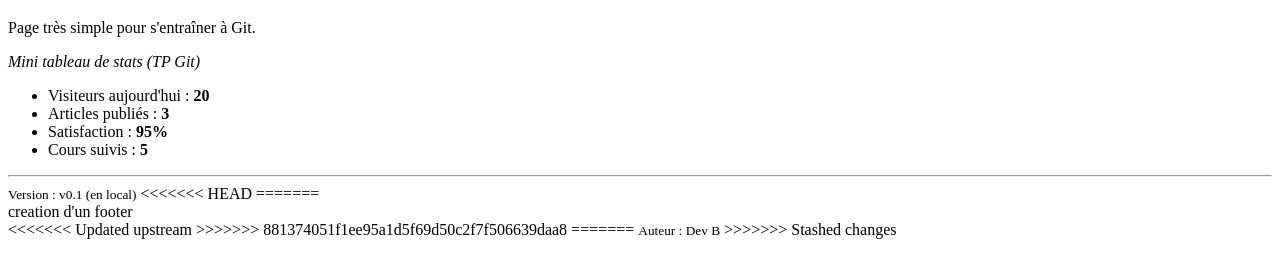
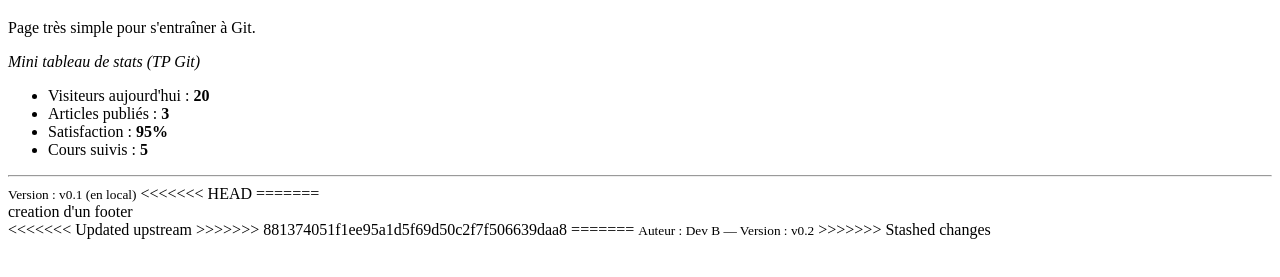
Before and after one commit to beverlymatassa2-lab/mini-stats-A, a plain HTML site: page index.html in a window 1280 px wide. Shown: the part 61-338 px from the top of the page. Drawn offline with Linux system fonts and the light colour scheme.

Commit message:
Improve footer with author and version

```diff
--- a/index.html
+++ b/index.html
@@ -26,6 +26,6 @@
 <<<<<<< Updated upstream
 >>>>>>> 881374051f1ee95a1d5f69d50c2f7f506639daa8
 =======
-<small>Auteur : Dev B</small>
+<small>Auteur : Dev B — Version : v0.2</small>
 >>>>>>> Stashed changes
 </html>
```
